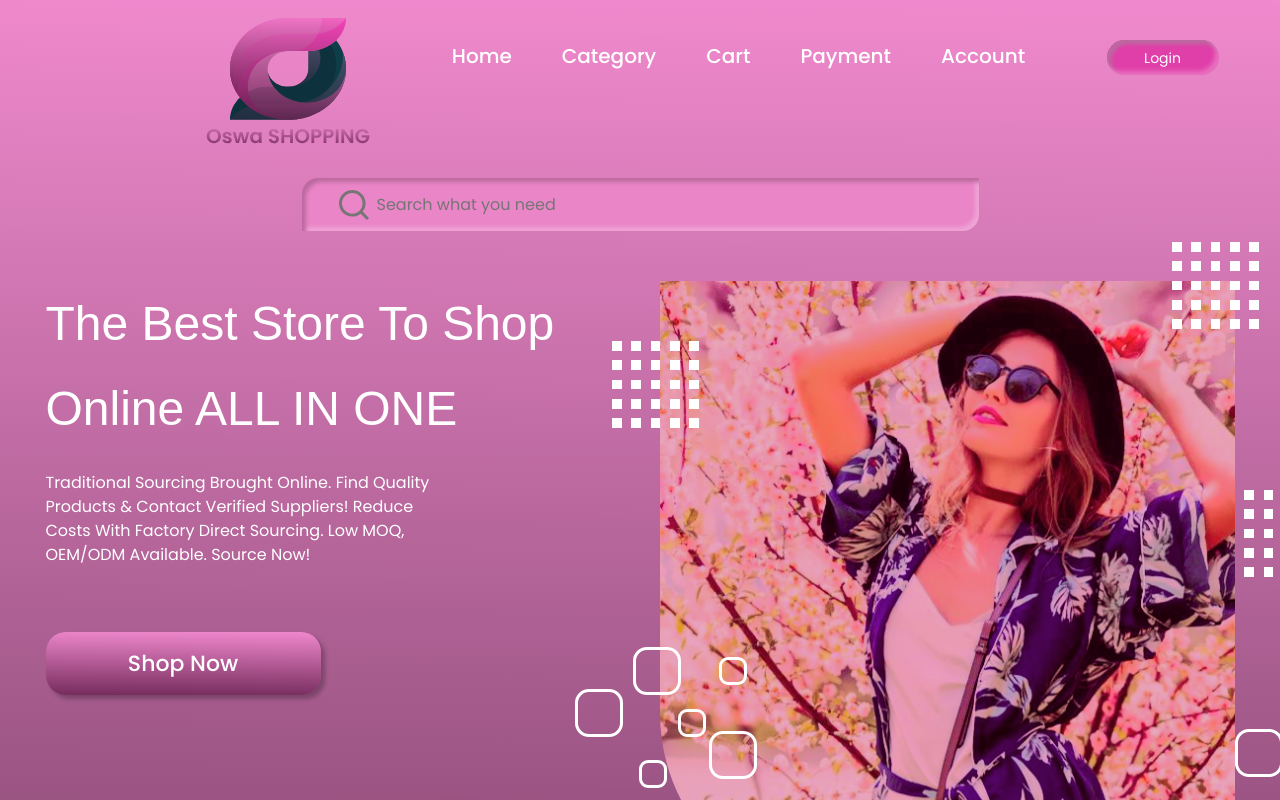
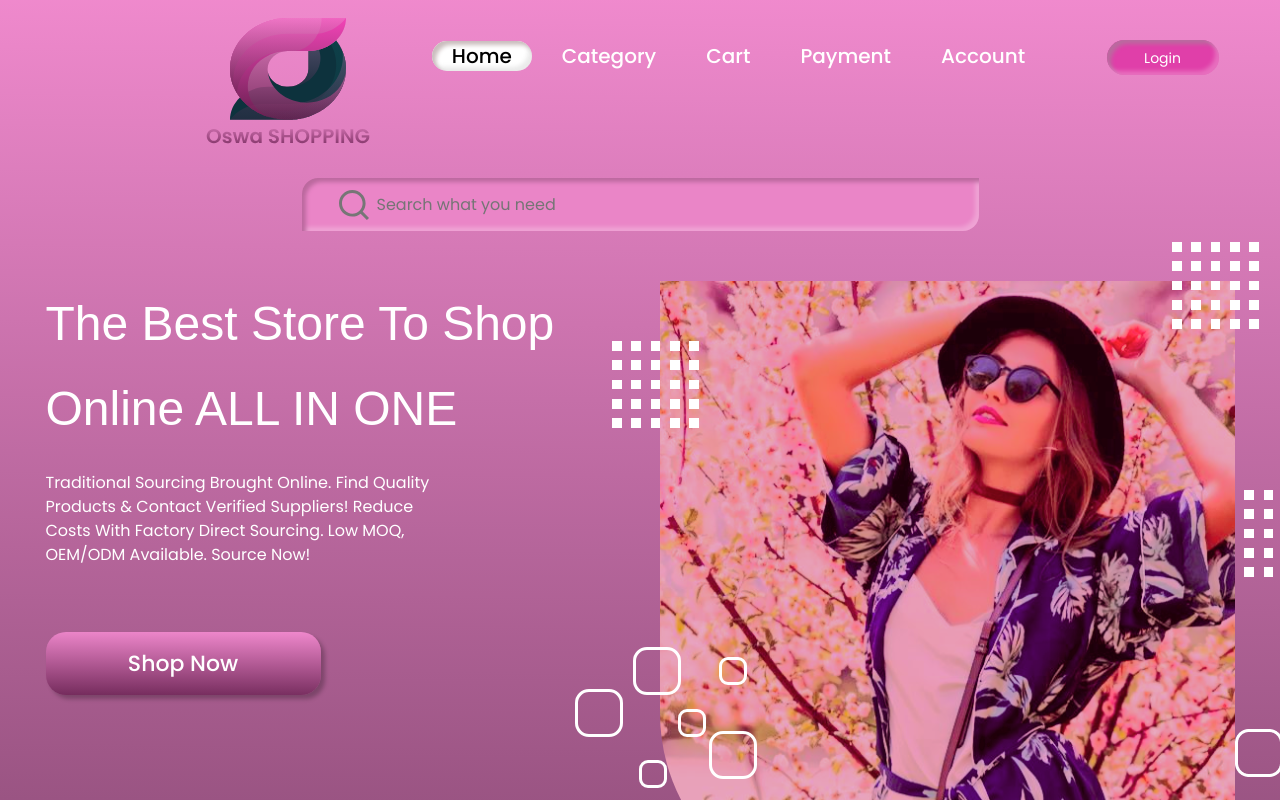
Before and after one commit to rybaaa/Oswa-shopping, a React (Create React App) app: page / in a window 1280 px wide. Shown: the top 800 px of the page. Built offline with nearby package versions, Linux system fonts and the light colour scheme; a web font is replaced by a local one.

Commit message:
change navbar buttons to Navlink

```diff
--- a/src/app/Header/Header.module.scss
+++ b/src/app/Header/Header.module.scss
@@ -42,6 +42,7 @@
       padding: 0 20px 0;
       border: none;
       background: none;
+      text-decoration: none;
       &:hover{
         cursor: pointer;
         background: #FFFFFF;
@@ -95,3 +96,15 @@
     }
   }
 }
+
+.isActive{
+  @include text(20px, 500, 30px, $textColor2);
+  padding: 0 20px 0;
+  border: none;
+  cursor: pointer;
+  background: #FFFFFF;
+  box-shadow: inset -4px -4px 4px rgba(173, 173, 173, 0.25), inset 4px 4px 4px #CABDBD;
+  border-radius: 20px;
+  color:$textColor1;
+  text-decoration: none;
+}
--- a/src/app/Header/Header.tsx
+++ b/src/app/Header/Header.tsx
@@ -2,7 +2,7 @@ import React from 'react'
 import s from './Header.module.scss'
 import logo from 'assets/logo.svg'
 import squares from 'assets/squares.svg'
-import { useNavigate } from 'react-router-dom'
+import { NavLink } from 'react-router-dom'
 import { PATH } from '../routes/routes'
 
 type HeaderPropsType = {
@@ -10,25 +10,24 @@ type HeaderPropsType = {
 }
 
 export const Header = (props: HeaderPropsType) => {
-  const navigate = useNavigate()
-  const goHome = () => {
-    navigate(PATH.MAIN)
-  }
-  const goToCategory = () => {
-    navigate(PATH.CATEGORY)
-  }
   return (
     <div className={s.container} style={{ background: props.background }}>
       <div className={s.logo}>
         <img src={logo} alt={'logo'} />
       </div>
       <div className={s.navbar}>
-        <button className={s.navbarItem} onClick={goHome}>
+        <NavLink
+          to={PATH.MAIN}
+          className={({ isActive }) => (isActive ? s.isActive : s.navbarItem)}
+        >
           Home
-        </button>
-        <button className={s.navbarItem} onClick={goToCategory}>
+        </NavLink>
+        <NavLink
+          to={PATH.CATEGORY}
+          className={({ isActive }) => (isActive ? s.isActive : s.navbarItem)}
+        >
           Category
-        </button>
+        </NavLink>
         <button className={s.navbarItem}>Cart</button>
         <button className={s.navbarItem}>Payment</button>
         <button className={s.navbarItem}>Account</button>
```
